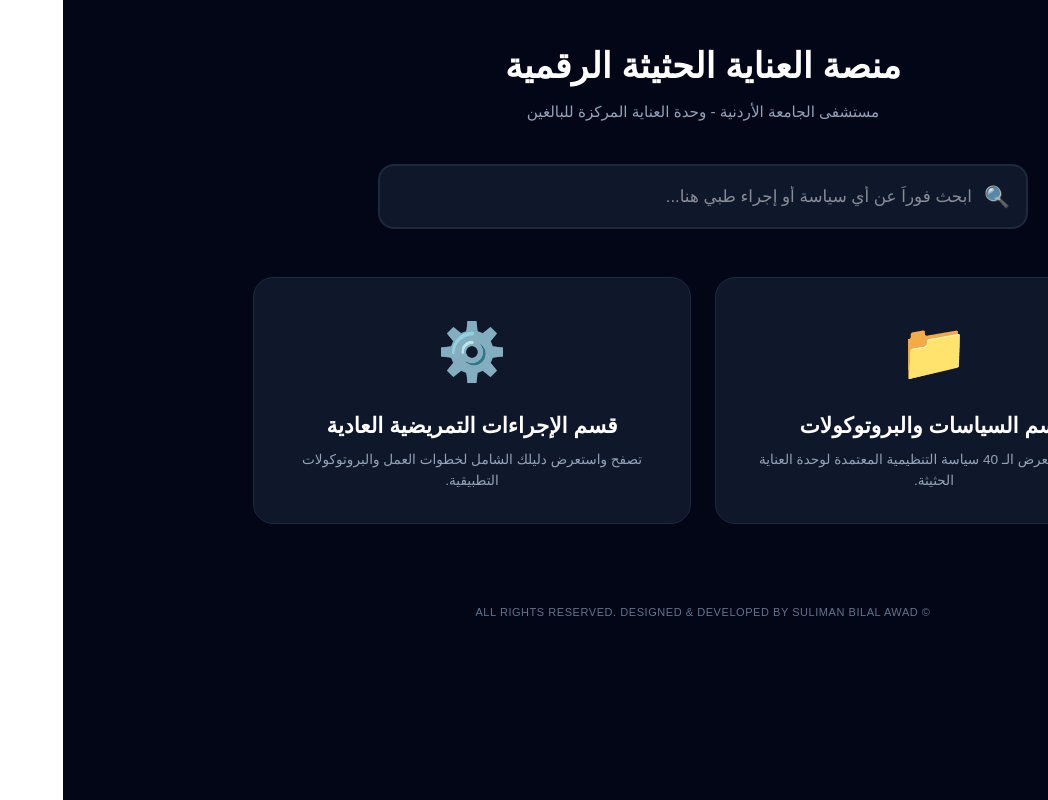
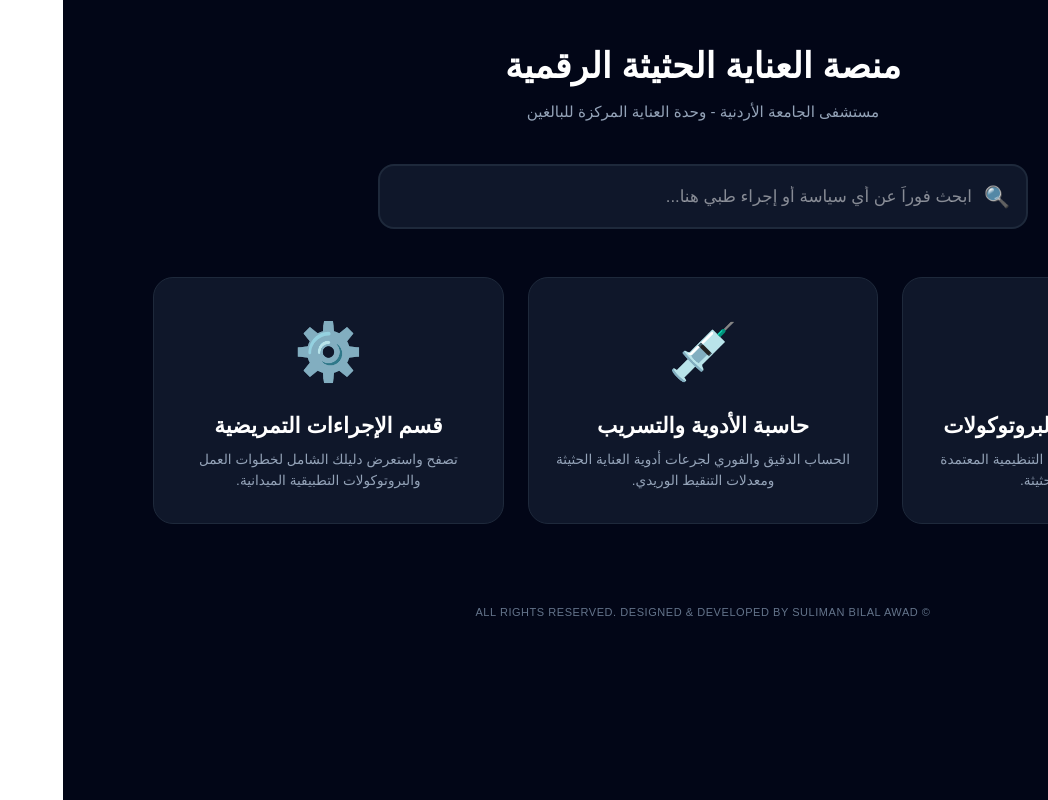
Before and after one commit to samcashbmwusa/icu-adult-infusion-calculator, a Next.js app: page /dashboard in a window 1280 px wide. Shown: the whole page, without its empty margins (232-1280 px from the left). Built offline with nearby package versions, Linux system fonts and the light colour scheme.

Commit message:
Restore medications calculator module card back to the central dashboard

```diff
--- a/app/dashboard/page.tsx
+++ b/app/dashboard/page.tsx
@@ -88,8 +88,8 @@
         )}
       </div>
 
-      {/* 📁 الأقسام الرئيسية (الكروت التصفحية الأصلية) */}
-      <div style={{ display: 'grid', gridTemplateColumns: 'repeat(auto-fit, minmax(280px, 1fr))', gap: '24px', maxWidth: '900px', margin: '0 auto' }}>
+      {/* 📁 الأقسام الرئيسية (3 كروت متناسقة ومتوازية بالكامل) */}
+      <div style={{ display: 'grid', gridTemplateColumns: 'repeat(auto-fit, minmax(280px, 1fr))', gap: '24px', maxWidth: '1100px', margin: '0 auto' }}>
 
         {/* كرت قسم السياسات */}
         <div
@@ -103,6 +103,18 @@
           <p style={{ fontSize: '0.85rem', color: '#94a3b8', margin: '0', lineHeight: '1.5' }}>تصفح واستعرض الـ 40 سياسة التنظيمية المعتمدة لوحدة العناية الحثيثة.</p>
         </div>
 
+        {/* 💉 كرت قسم حاسبة الأدوية (تمت إعادته وتثبيته في المنتصف) */}
+        <div
+          onClick={() => router.push('/')} // يوجه للمسار الرئيسي لحاسبة التسريب الوريدي
+          style={{ backgroundColor: '#0f172a', border: '1px solid #1e293b', borderRadius: '20px', padding: '32px 24px', textAlign: 'center', cursor: 'pointer', transition: 'all 0.2s' }}
+          onMouseEnter={(e) => { e.currentTarget.style.borderColor = '#ec4899'; e.currentTarget.style.transform = 'translateY(-4px)'; }}
+          onMouseLeave={(e) => { e.currentTarget.style.borderColor = '#1e293b'; e.currentTarget.style.transform = 'translateY(0)'; }}
+        >
+          <div style={{ fontSize: '3.5rem', marginBottom: '16px' }}>💉</div>
+          <h2 style={{ fontSize: '1.35rem', fontWeight: 'bold', color: '#ffffff', margin: '0 0 8px 0' }}>حاسبة الأدوية والتسريب</h2>
+          <p style={{ fontSize: '0.85rem', color: '#94a3b8', margin: '0', lineHeight: '1.5' }}>الحساب الدقيق والفوري لجرعات أدوية العناية الحثيثة ومعدلات التنقيط الوريدي.</p>
+        </div>
+
         {/* كرت قسم الإجراءات */}
         <div
           onClick={() => router.push('/procedures')}
@@ -111,8 +123,8 @@
           onMouseLeave={(e) => { e.currentTarget.style.borderColor = '#1e293b'; e.currentTarget.style.transform = 'translateY(0)'; }}
         >
           <div style={{ fontSize: '3.5rem', marginBottom: '16px' }}>⚙️</div>
-          <h2 style={{ fontSize: '1.35rem', fontWeight: 'bold', color: '#ffffff', margin: '0 0 8px 0' }}>قسم الإجراءات التمريضية العادية</h2>
-          <p style={{ fontSize: '0.85rem', color: '#94a3b8', margin: '0', lineHeight: '1.5' }}>تصفح واستعرض دليلك الشامل لخطوات العمل والبروتوكولات التطبيقية.</p>
+          <h2 style={{ fontSize: '1.35rem', fontWeight: 'bold', color: '#ffffff', margin: '0 0 8px 0' }}>قسم الإجراءات التمريضية</h2>
+          <p style={{ fontSize: '0.85rem', color: '#94a3b8', margin: '0', lineHeight: '1.5' }}>تصفح واستعرض دليلك الشامل لخطوات العمل والبروتوكولات التطبيقية الميدانية.</p>
         </div>
 
       </div>
@@ -121,7 +133,7 @@
       {selectedPdf && (
         <div style={{ position: 'fixed', top: 0, left: 0, width: '100vw', height: '100vh', backgroundColor: 'rgba(2, 6, 23, 0.98)', display: 'flex', flexDirection: 'column', alignItems: 'center', justifyContent: 'center', zIndex: 9999, padding: '24px', boxSizing: 'border-box' }}>
           <div style={{ maxWidth: '1200px', width: '100%', display: 'flex', justifyContent: 'space-between', alignItems: 'center', marginBottom: '16px', backgroundColor: '#0f172a', padding: '12px 24px', borderRadius: '16px', border: '1px solid #1e293b', boxSizing: 'border-box' }}>
-            <span style={{ fontSize: '1rem', fontWeight: 'bold', color: '#ffffff' }}>📄 محرك البحث المركزي - xاستعراض المستند بالدقة الكاملة</span>
+            <span style={{ fontSize: '1rem', fontWeight: 'bold', color: '#ffffff' }}>📄 محرك البحث المركزي - استعراض المستند بالدقة الكاملة</span>
             <button onClick={() => setSelectedPdf(null)} style={{ backgroundColor: '#ef4444', border: 'none', color: '#fff', padding: '8px 20px', borderRadius: '12px', cursor: 'pointer', fontWeight: 'bold' }}>إغلاق العرض ✕</button>
           </div>
           <div style={{ maxWidth: '1200px', width: '100%', height: '80vh', backgroundColor: '#1e293b', borderRadius: '16px', overflow: 'hidden', border: '1px solid #334155' }}>
```
